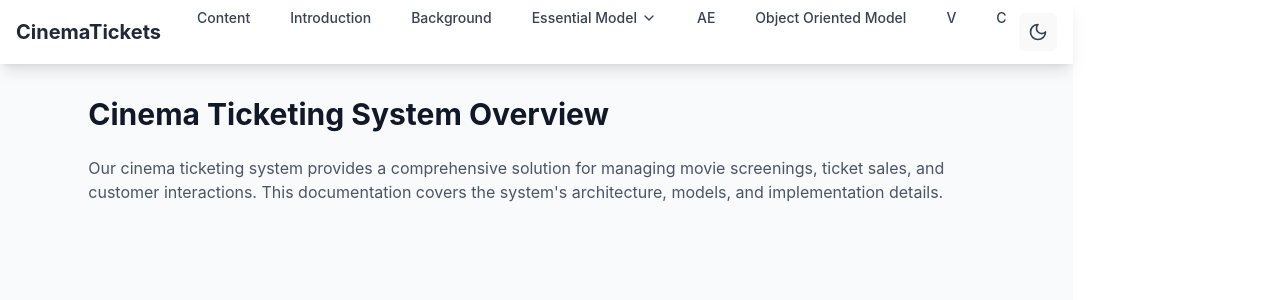
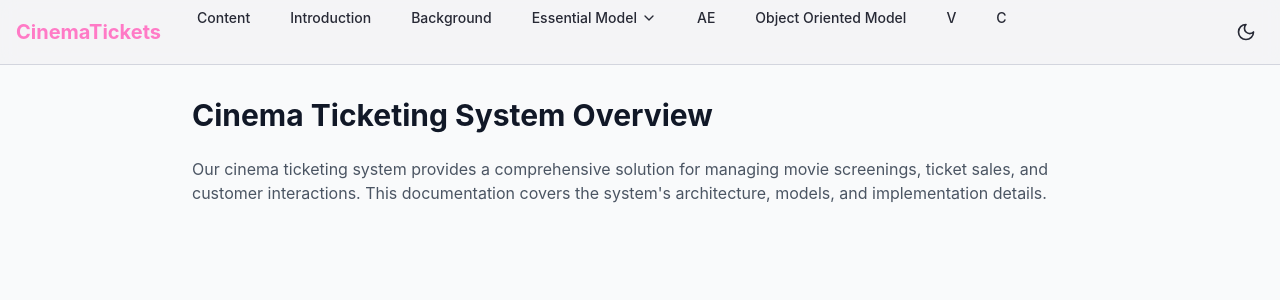
Before and after one commit to leaox77/Ticketing-System, a React (Vite) app: page / in a window 1280 px wide. Shown: the top 300 px of the page. Built offline with nearby package versions, Linux system fonts and the light colour scheme.

Commit message:
Styles fixed

```diff
--- a/index.html
+++ b/index.html
@@ -4,7 +4,7 @@
     <meta charset="UTF-8" />
     <link rel="icon" type="image/svg+xml" href="/vite.svg" />
     <meta name="viewport" content="width=device-width, initial-scale=1.0" />
-    <title>⚡️ Bolt.new + Vite + React</title>
+    <title>⚡️ Sistema de boleteria</title>
   </head>
   <body>
     <div id="root"></div>
--- a/src/App.css
+++ /dev/null
@@ -1,6 +0,0 @@
-#root {
-  max-width: 1280px;
-  margin: 0 auto;
-  padding: 2rem;
-  text-align: center;
-}
--- a/src/App.tsx
+++ b/src/App.tsx
@@ -17,9 +17,10 @@ import C from '@/pages/C';
 function App() {
   return (
     <Router>
-      <div className="min-h-screen bg-gray-50 dark:bg-gray-900">
+      <div className="min-h-screen w-full bg-gray-50 dark:bg-gray-900 flex flex-col">
         <Navbar />
-        <main className="container mx-auto px-4 py-8">
+        <main className="flex-1 w-full px-4 py-8">
+          <div className="max-w-7xl mx-auto">
             <Routes>
               <Route path="/" element={<Content />} />
               <Route path="/content" element={<Content />} />
@@ -36,6 +37,7 @@ function App() {
               <Route path="/v" element={<V />} />
               <Route path="/c" element={<C />} />
             </Routes>
+          </div>
         </main>
       </div>
     </Router>
--- a/src/components/layout/Navbar.tsx
+++ b/src/components/layout/Navbar.tsx
@@ -35,12 +35,12 @@ const Navbar = () => {
   ];
 
   return (
-    <nav className="bg-white dark:bg-gray-900 shadow-lg">
+    <nav className="bg-background/95 backdrop-blur supports-[backdrop-filter]:bg-background/60 sticky top-0 z-50 border-b border-border">
       <div className="max-w-7xl mx-auto px-4">
         <div className="flex justify-between h-16">
           <div className="flex">
             <div className="flex-shrink-0 flex items-center">
-              <Link to="/" className="text-xl font-bold text-gray-800 dark:text-white">
+              <Link to="/" className="text-xl font-bold text-primary hover:text-primary/90 transition-colors">
                 CinemaTickets
               </Link>
             </div>
@@ -50,31 +50,31 @@ const Navbar = () => {
                 <div key={item.name} className="relative group">
                   <Link
                     to={item.path}
-                    className="inline-flex items-center px-3 py-2 text-sm font-medium text-gray-700 dark:text-gray-200 hover:text-gray-900 dark:hover:text-white"
+                    className="nav-item inline-flex items-center px-3 py-2 text-sm font-medium"
                   >
                     {item.name}
                     {item.subItems && <ChevronDown className="ml-1 h-4 w-4" />}
                   </Link>
 
                   {item.subItems && (
-                    <div className="absolute z-10 hidden group-hover:block w-48 rounded-md shadow-lg py-1 bg-white dark:bg-gray-800">
+                    <div className="absolute z-10 hidden group-hover:block w-48 mt-1 rounded-lg shadow-lg py-1 bg-card border border-border">
                       {item.subItems.map((subItem) => (
                         <div key={subItem.name} className="relative group/sub">
                           <Link
                             to={subItem.path}
-                            className="block px-4 py-2 text-sm text-gray-700 dark:text-gray-200 hover:bg-gray-100 dark:hover:bg-gray-700"
+                            className="nav-item block px-4 py-2 text-sm"
                           >
                             {subItem.name}
                             {subItem.subItems && <ChevronDown className="ml-1 h-4 w-4 inline" />}
                           </Link>
 
                           {subItem.subItems && (
-                            <div className="absolute left-full top-0 z-10 hidden group-hover/sub:block w-48 rounded-md shadow-lg py-1 bg-white dark:bg-gray-800">
+                            <div className="absolute left-full top-0 z-10 hidden group-hover/sub:block w-48 ml-1 rounded-lg shadow-lg py-1 bg-card border border-border">
                               {subItem.subItems.map((subSubItem) => (
                                 <Link
                                   key={subSubItem.name}
                                   to={subSubItem.path}
-                                  className="block px-4 py-2 text-sm text-gray-700 dark:text-gray-200 hover:bg-gray-100 dark:hover:bg-gray-700"
+                                  className="nav-item block px-4 py-2 text-sm"
                                 >
                                   {subSubItem.name}
                                 </Link>
@@ -93,7 +93,8 @@ const Navbar = () => {
           <div className="flex items-center">
             <button
               onClick={toggleTheme}
-              className="p-2 rounded-md text-gray-700 dark:text-gray-200 hover:bg-gray-100 dark:hover:bg-gray-700"
+              className="p-2 rounded-lg text-foreground hover:bg-accent transition-colors"
+              aria-label="Toggle theme"
             >
               {theme === 'dark' ? <Sun className="h-5 w-5" /> : <Moon className="h-5 w-5" />}
             </button>
@@ -101,7 +102,8 @@ const Navbar = () => {
             <div className="md:hidden ml-2">
               <button
                 onClick={() => setIsOpen(!isOpen)}
-                className="inline-flex items-center justify-center p-2 rounded-md text-gray-700 dark:text-gray-200 hover:bg-gray-100 dark:hover:bg-gray-700"
+                className="inline-flex items-center justify-center p-2 rounded-lg text-foreground hover:bg-accent transition-colors"
+                aria-label="Toggle menu"
               >
                 <Menu className="h-6 w-6" />
               </button>
@@ -111,13 +113,13 @@ const Navbar = () => {
       </div>
 
       {/* Mobile menu */}
-      <div className={cn('md:hidden', isOpen ? 'block' : 'hidden')}>
+      <div className={cn('md:hidden border-t border-border', isOpen ? 'block' : 'hidden')}>
         <div className="px-2 pt-2 pb-3 space-y-1">
           {navItems.map((item) => (
             <div key={item.name}>
               <Link
                 to={item.path}
-                className="block px-3 py-2 rounded-md text-base font-medium text-gray-700 dark:text-gray-200 hover:bg-gray-100 dark:hover:bg-gray-700"
+                className="nav-item block px-3 py-2 rounded-lg text-base font-medium"
               >
                 {item.name}
               </Link>
@@ -127,7 +129,7 @@ const Navbar = () => {
                     <div key={subItem.name}>
                       <Link
                         to={subItem.path}
-                        className="block px-3 py-2 rounded-md text-base font-medium text-gray-700 dark:text-gray-200 hover:bg-gray-100 dark:hover:bg-gray-700"
+                        className="nav-item block px-3 py-2 rounded-lg text-base font-medium"
                       >
                         {subItem.name}
                       </Link>
@@ -137,7 +139,7 @@ const Navbar = () => {
                             <Link
                               key={subSubItem.name}
                               to={subSubItem.path}
-                              className="block px-3 py-2 rounded-md text-base font-medium text-gray-700 dark:text-gray-200 hover:bg-gray-100 dark:hover:bg-gray-700"
+                              className="nav-item block px-3 py-2 rounded-lg text-base font-medium"
                             >
                               {subSubItem.name}
                             </Link>
--- a/src/index.css
+++ b/src/index.css
@@ -6,124 +6,62 @@
   font-family: Inter, system-ui, Avenir, Helvetica, Arial, sans-serif;
   line-height: 1.5;
   font-weight: 400;
-
-  color-scheme: light dark;
-  color: rgba(255, 255, 255, 0.87);
-  background-color: #242424;
-
   font-synthesis: none;
   text-rendering: optimizeLegibility;
   -webkit-font-smoothing: antialiased;
   -moz-osx-font-smoothing: grayscale;
 }
 
-a {
-  font-weight: 500;
-  color: #646cff;
-  text-decoration: inherit;
-}
-a:hover {
-  color: #535bf2;
-}
-
 body {
   margin: 0;
-  display: flex;
-  place-items: center;
   min-width: 320px;
   min-height: 100vh;
 }
 
-h1 {
-  font-size: 3.2em;
-  line-height: 1.1;
-}
-
-button {
-  border-radius: 8px;
-  border: 1px solid transparent;
-  padding: 0.6em 1.2em;
-  font-size: 1em;
-  font-weight: 500;
-  font-family: inherit;
-  background-color: #1a1a1a;
-  cursor: pointer;
-  transition: border-color 0.25s;
-}
-button:hover {
-  border-color: #646cff;
-}
-button:focus,
-button:focus-visible {
-  outline: 4px auto -webkit-focus-ring-color;
-}
-
-@media (prefers-color-scheme: light) {
-  :root {
-    color: #213547;
-    background-color: #ffffff;
-  }
-  a:hover {
-    color: #747bff;
-  }
-  button {
-    background-color: #f9f9f9;
-  }
-}
-
 @layer base {
   :root {
-    --background: 0 0% 100%;
-    --foreground: 0 0% 3.9%;
+    --background: 230 15% 95%;
+    --foreground: 231 15% 18%;
     --card: 0 0% 100%;
-    --card-foreground: 0 0% 3.9%;
+    --card-foreground: 231 15% 18%;
     --popover: 0 0% 100%;
-    --popover-foreground: 0 0% 3.9%;
-    --primary: 0 0% 9%;
-    --primary-foreground: 0 0% 98%;
-    --secondary: 0 0% 96.1%;
-    --secondary-foreground: 0 0% 9%;
-    --muted: 0 0% 96.1%;
-    --muted-foreground: 0 0% 45.1%;
-    --accent: 0 0% 96.1%;
-    --accent-foreground: 0 0% 9%;
-    --destructive: 0 84.2% 60.2%;
-    --destructive-foreground: 0 0% 98%;
-    --border: 0 0% 89.8%;
-    --input: 0 0% 89.8%;
-    --ring: 0 0% 3.9%;
-    --chart-1: 12 76% 61%;
-    --chart-2: 173 58% 39%;
-    --chart-3: 197 37% 24%;
-    --chart-4: 43 74% 66%;
-    --chart-5: 27 87% 67%;
-    --radius: 0.5rem;
+    --popover-foreground: 231 15% 18%;
+    --primary: 326 100% 74%;
+    --primary-foreground: 231 15% 18%;
+    --secondary: 191 97% 77%;
+    --secondary-foreground: 231 15% 18%;
+    --muted: 230 15% 90%;
+    --muted-foreground: 231 15% 40%;
+    --accent: 265 89% 78%;
+    --accent-foreground: 231 15% 18%;
+    --destructive: 0 100% 67%;
+    --destructive-foreground: 231 15% 18%;
+    --border: 230 15% 85%;
+    --input: 230 15% 85%;
+    --ring: 326 100% 74%;
+    --radius: 0.75rem;
   }
+
   .dark {
-    --background: 0 0% 3.9%;
-    --foreground: 0 0% 98%;
-    --card: 0 0% 3.9%;
-    --card-foreground: 0 0% 98%;
-    --popover: 0 0% 3.9%;
-    --popover-foreground: 0 0% 98%;
-    --primary: 0 0% 98%;
-    --primary-foreground: 0 0% 9%;
-    --secondary: 0 0% 14.9%;
-    --secondary-foreground: 0 0% 98%;
-    --muted: 0 0% 14.9%;
-    --muted-foreground: 0 0% 63.9%;
-    --accent: 0 0% 14.9%;
-    --accent-foreground: 0 0% 98%;
-    --destructive: 0 62.8% 30.6%;
-    --destructive-foreground: 0 0% 98%;
-    --border: 0 0% 14.9%;
-    --input: 0 0% 14.9%;
-    --ring: 0 0% 83.1%;
-    --chart-1: 220 70% 50%;
-    --chart-2: 160 60% 45%;
-    --chart-3: 30 80% 55%;
-    --chart-4: 280 65% 60%;
-    --chart-5: 340 75% 55%;
+    --background: 231 15% 18%;
+    --foreground: 60 30% 96%;
+    --card: 231 15% 15%;
+    --card-foreground: 60 30% 96%;
+    --popover: 231 15% 15%;
+    --popover-foreground: 60 30% 96%;
+    --primary: 326 100% 74%;
+    --primary-foreground: 231 15% 18%;
+    --secondary: 191 97% 77%;
+    --secondary-foreground: 231 15% 18%;
+    --muted: 231 15% 22%;
+    --muted-foreground: 231 15% 65%;
+    --accent: 265 89% 78%;
+    --accent-foreground: 231 15% 18%;
+    --destructive: 0 100% 67%;
+    --destructive-foreground: 60 30% 96%;
+    --border: 231 15% 25%;
+    --input: 231 15% 25%;
+    --ring: 326 100% 74%;
   }
 }
 
@@ -132,6 +70,86 @@ button:focus-visible {
     @apply border-border;
   }
   body {
-    @apply bg-background text-foreground;
+    @apply bg-background text-foreground m-0 min-w-[320px] min-h-screen;
+  }
+  #root {
+    @apply min-h-screen w-full;
   }
 }
+
+/* Enhanced gradients and animations */
+.gradient-bg {
+  @apply bg-gradient-to-br from-primary/20 via-accent/10 to-secondary/20;
+  animation: gradient 15s ease infinite;
+  background-size: 200% 200%;
+}
+
+@keyframes gradient {
+  0% { background-position: 0% 50%; }
+  50% { background-position: 100% 50%; }
+  100% { background-position: 0% 50%; }
+}
+
+.card-hover {
+  @apply transition-all duration-300 hover:shadow-xl hover:scale-[1.02] hover:-translate-y-1
+         hover:bg-accent/10 border border-border/50 hover:border-accent/50
+         relative overflow-hidden;
+}
+
+.card-hover::before {
+  content: '';
+  @apply absolute inset-0 bg-gradient-to-r from-primary/20 via-accent/20 to-secondary/20
+         opacity-0 transition-opacity duration-300;
+}
+
+.card-hover:hover::before {
+  @apply opacity-100;
+}
+
+.nav-item {
+  @apply relative overflow-hidden transition-all duration-300 hover:text-primary;
+}
+
+.nav-item::after {
+  content: '';
+  @apply absolute bottom-0 left-0 w-full h-0.5 bg-gradient-to-r from-primary via-accent to-secondary
+         transform scale-x-0 transition-transform duration-300 origin-left;
+}
+
+.nav-item:hover::after {
+  @apply scale-x-100;
+}
+
+/* Glow effects */
+.glow-effect {
+  @apply relative;
+}
+
+.glow-effect::before {
+  content: '';
+  @apply absolute inset-0 bg-gradient-to-r from-primary/20 via-accent/20 to-secondary/20
+         blur-xl opacity-0 transition-opacity duration-300 -z-10;
+}
+
+.glow-effect:hover::before {
+  @apply opacity-100;
+}
+
+/* Animated background for special sections */
+.animated-bg {
+  @apply relative overflow-hidden;
+  background: linear-gradient(
+    45deg,
+    hsl(var(--primary)/0.1),
+    hsl(var(--accent)/0.1),
+    hsl(var(--secondary)/0.1)
+  );
+  background-size: 400% 400%;
+  animation: shimmer 15s ease-in-out infinite;
+}
+
+@keyframes shimmer {
+  0% { background-position: 0% 50%; }
+  50% { background-position: 100% 50%; }
+  100% { background-position: 0% 50%; }
+}
```
Lines whose indentation alone changed are shown as unchanged.
